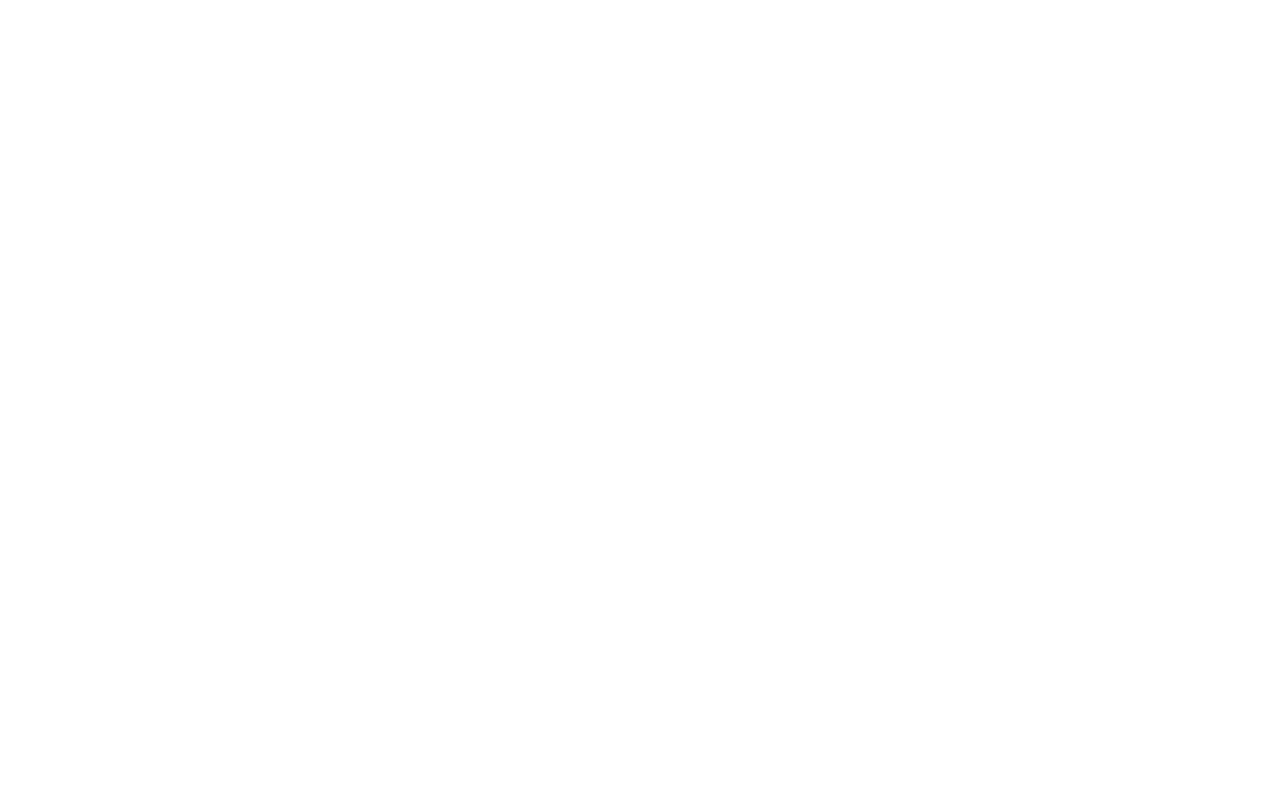
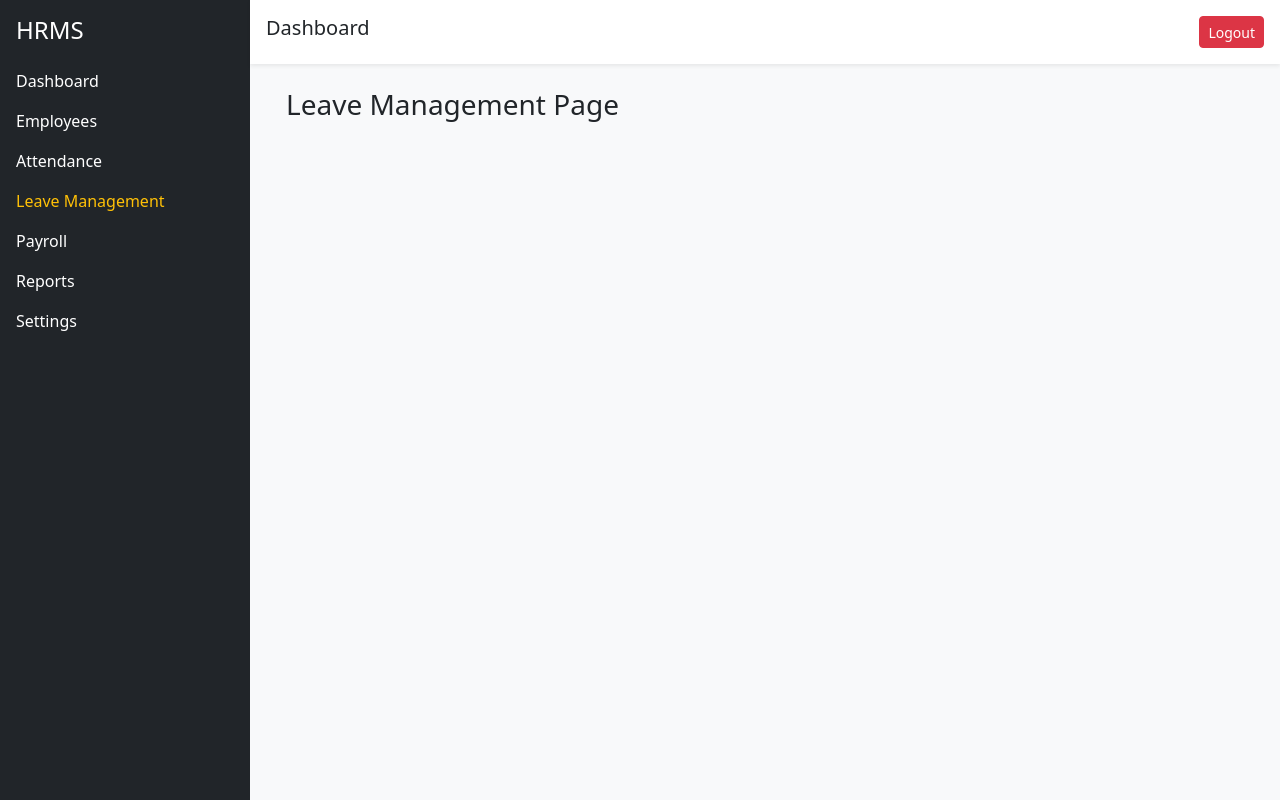
Before and after one commit to SumitVIP25/hrms-dashboard, a React (Vite) app: page /leave in a window 1280 px wide. Before the commit this address had no page. Built offline with nearby package versions, Linux system fonts and the light colour scheme.

Commit message:
Added HRMS module pages

```diff
--- a/src/App.jsx
+++ b/src/App.jsx
@@ -8,7 +8,11 @@
 import Dashboard from "./pages/Dashboard";
 import Employees from "./pages/Employees";
 import Login from "./pages/Login";
-import Attendance from './pages/Attendance'
+import Attendance from './pages/Attendance';
+import Leave from './pages/Leave';
+import Payroll from './pages/Payroll';
+import Reports from './pages/Reports';
+import Settings from './pages/Settings';
 
 function App() {
 
@@ -20,6 +24,10 @@
           <Route path='dashboard' element={<Dashboard />} />
           <Route path='/employees' element={<Employees />} />
           <Route path='/attendance' element={<Attendance />} />
+          <Route path='/leave' element={<Leave />} />
+          <Route path='/payroll' element={<Payroll />} />
+          <Route path='/reports' element={<Reports />} />
+          <Route path='/settings' element={<Settings />} />
         </Route>
       </Routes>
     </BrowserRouter>
--- a/src/layout/Sidebar.jsx
+++ b/src/layout/Sidebar.jsx
@@ -10,6 +10,10 @@
                 <li className="mb-3"><NavLink to="/dashboard" className={({ isActive }) => isActive ? "text-warning text-decoration-none" : "text-white text-decoration-none"}>Dashboard</NavLink></li>
                 <li className="mb-3"> <NavLink to="/employees" className={({ isActive }) => isActive ? "text-warning text-decoration-none" : "text-white text-decoration-none"}>Employees</NavLink></li>
                 <li className="mb-3"><NavLink to="/attendance" className={({ isActive }) => isActive ? "text-warning text-decoration-none" : "text-white text-decoration-none"}>Attendance</NavLink></li>
+                <li className="mb-3"><NavLink to="/leave" className={({ isActive }) => isActive ? "text-warning text-decoration-none" : "text-white text-decoration-none"}>Leave Management</NavLink></li>
+                <li className="mb-3"><NavLink to="/payroll" className={({ isActive }) => isActive ? "text-warning text-decoration-none" : "text-white text-decoration-none"}>Payroll</NavLink></li>
+                <li className="mb-3"><NavLink to="/reports" className={({ isActive }) => isActive ? "text-warning text-decoration-none" : "text-white text-decoration-none"}>Reports</NavLink></li>
+                <li className="mb-3"><NavLink to="/settings" className={({ isActive }) => isActive ? "text-warning text-decoration-none" : "text-white text-decoration-none"}>Settings</NavLink></li>
             </ul>
         </div >);
 }
--- /dev/null
+++ b/src/pages/Leave.jsx
@@ -0,0 +1,11 @@
+import MainLayout from "../layout/MainLayout";
+
+export default function Leave() {
+    return (
+        <MainLayout>
+            <div className="container">
+                <h3>Leave Management Page</h3>
+            </div>
+        </MainLayout>
+    )
+}
--- /dev/null
+++ b/src/pages/Payroll.jsx
@@ -0,0 +1,9 @@
+import MainLayout from "../layout/MainLayout";
+
+export default function Payroll() {
+    return (
+        <MainLayout>
+            <h1>Payroll Page</h1>
+        </MainLayout>
+    )
+}
--- /dev/null
+++ b/src/pages/Reports.jsx
@@ -0,0 +1,9 @@
+import MainLayout from "../layout/MainLayout";
+
+export default function Reports() {
+    return (
+        <MainLayout>
+            <h1>Reports Page</h1>
+        </MainLayout>
+    )
+}
--- /dev/null
+++ b/src/pages/Settings.jsx
@@ -0,0 +1,9 @@
+import MainLayout from "../layout/MainLayout";
+
+export default function Settings() {
+    return (
+        <MainLayout>
+            <h1>Settings Page</h1>
+        </MainLayout>
+    )
+}
```
